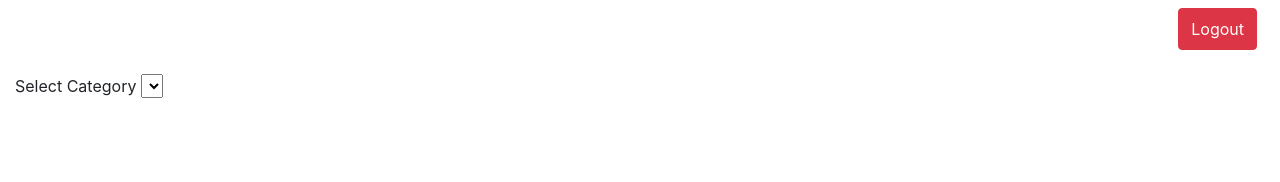
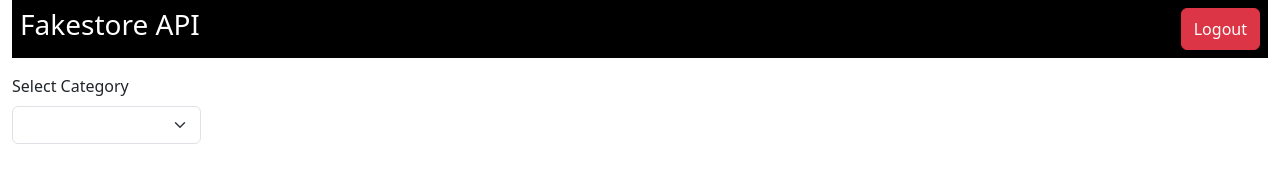
Before and after one commit to satyabrataUI/ui-portfolio, a website: page shoping_site/shop.html in a window 1280 px wide. Drawn offline with nearby package versions, Linux system fonts and the light colour scheme.

Commit message:
Update shop.html

```diff
--- a/shoping_site/shop.html
+++ b/shoping_site/shop.html
@@ -7,7 +7,7 @@
     <title>Document</title>
     <script src="../node_modules/jquery/dist/jquery.js"></script>
     <script src="../node_modules/jquery.cookie/jquery.cookie.js"></script>
-    <link rel="stylesheet" href="../node_modules/bootstrap/dist/css/bootstrap.css">
+   <link href="https://cdn.jsdelivr.net/npm/bootstrap@5.3.0-alpha3/dist/css/bootstrap.min.css" rel="stylesheet" integrity="sha384-KK94CHFLLe+nY2dmCWGMq91rCGa5gtU4mk92HdvYe+M/SXH301p5ILy+dN9+nJOZ" crossorigin="anonymous">
     <script>
       $(function(){
              if($.cookie("UserId")==undefined){
```
